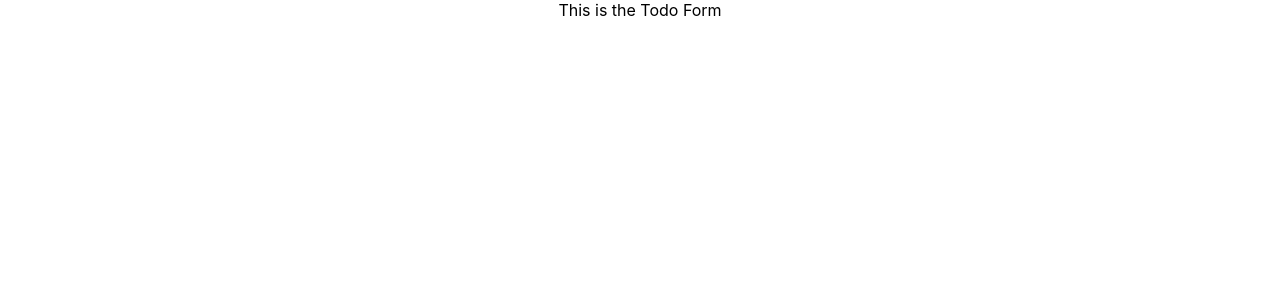
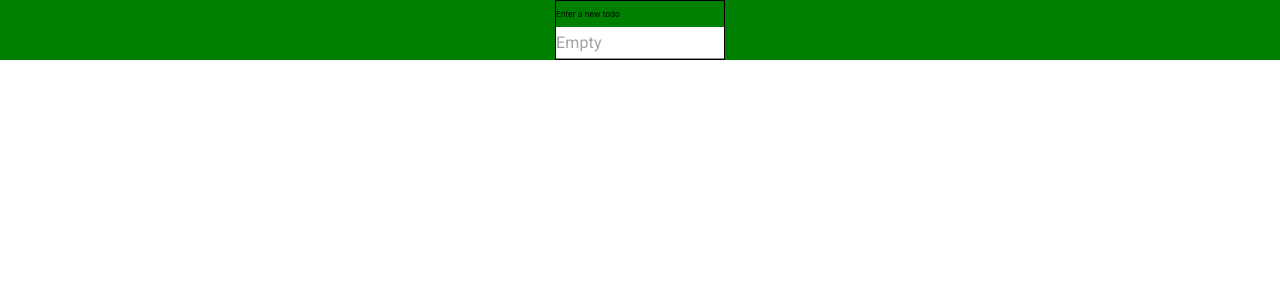
Before and after one commit to mccans32/todoAppClient, a React (Create React App) app: page / in a window 1280 px wide. Shown: the top 300 px of the page. Built offline with nearby package versions, Linux system fonts and the light colour scheme.

Commit message:
Added material ui css framework

```diff
--- a/package.json
+++ b/package.json
@@ -3,6 +3,7 @@
   "version": "0.1.0",
   "private": true,
   "dependencies": {
+    "@material-ui/core": "^4.11.0",
     "@testing-library/jest-dom": "^4.2.4",
     "@testing-library/react": "^9.5.0",
     "@testing-library/user-event": "^7.2.1",
@@ -30,5 +31,8 @@
       "last 1 firefox version",
       "last 1 safari version"
     ]
+  },
+  "devDependencies": {
+    "react-hot-loader": "^4.5.3"
   }
 }
--- a/public/index.html
+++ b/public/index.html
@@ -24,6 +24,8 @@
       work correctly both with client-side routing and a non-root public URL.
       Learn how to configure a non-root public URL by running `npm run build`.
     -->
+    <link rel="stylesheet" href="https://fonts.googleapis.com/css?family=Roboto:300,400,500,700&display=swap" />
+    <link rel="stylesheet" href="https://fonts.googleapis.com/icon?family=Material+Icons" />
     <title>React App</title>
   </head>
   <body>
--- a/src/App.css
+++ b/src/App.css
@@ -1,3 +1,4 @@
 .App {
   text-align: center;
+  background-color: green;
 }
--- a/src/components/TodoForm.css
+++ b/src/components/TodoForm.css
@@ -0,0 +1,16 @@
+.todoForm {
+    border: 1px solid black;
+    position: relative;
+    margin: auto;
+    width: fit-content;
+    font-size: 0.5rem;
+
+}
+
+.todoHeader {
+    text-align: left;
+}
+
+.todoTextField {
+    background-color: white;
+}
--- a/src/components/TodoForm.js
+++ b/src/components/TodoForm.js
@@ -1,18 +1,35 @@
 import React from 'react';
-import './TodoForm';
+import './TodoForm.css';
+import { TextField } from '@material-ui/core';
 
 class TodoForm extends React.Component {
 
-    constructor(props) {
+    constructor() {
         super();
-        this.state = {};
+        this.handleChange = this.handleChange.bind(this)
+        this.state = {
+            formData: ""
+        };
+    }
 
+    handleChange(event) {
+        this.setState({
+            formData: event.target.value,
+        })
     }
 
     render() {
         return (
             <div className="todoForm">
-                <form>This is the Todo Form</form>
+                <p className="todoHeader">Enter a new todo</p>
+                <TextField
+                    className="todoTextField"
+                    multiline="true"
+                    placeholder="Empty"
+                    value={this.state.formData}
+                    onChange={this.handleChange}
+                    >
+                </TextField>
             </div>
         )
     }
--- a/src/index.css
+++ b/src/index.css
@@ -1,3 +1,7 @@
+html {
+  margin: 0
+}
+
 body {
   margin: 0;
   font-family: -apple-system, BlinkMacSystemFont, 'Segoe UI', 'Roboto', 'Oxygen',
```
Also changed, not shown: 1 other file (tests, documents, lock files or other folders).
